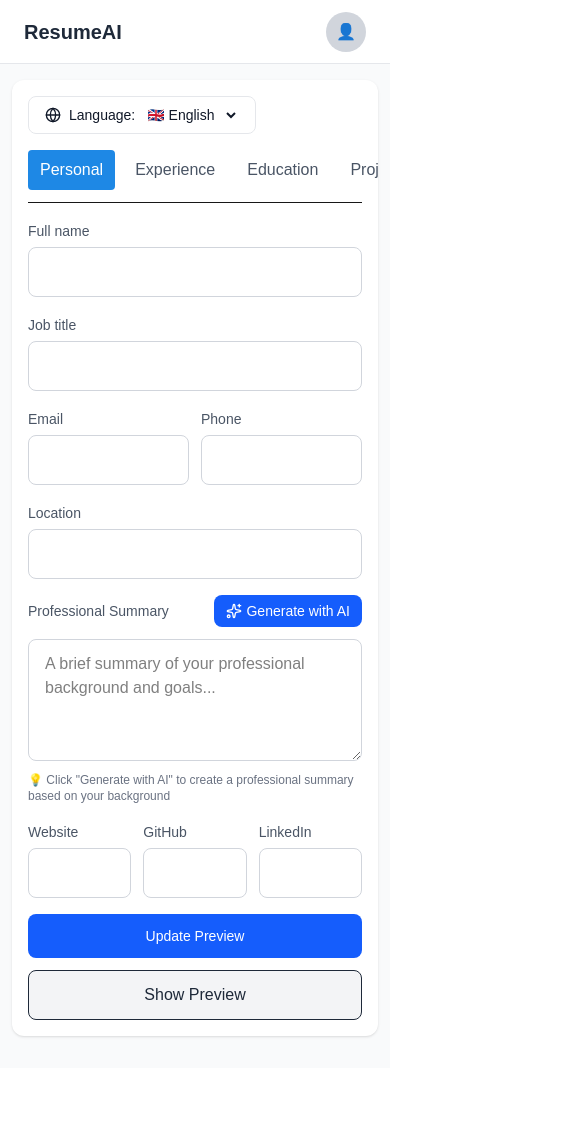
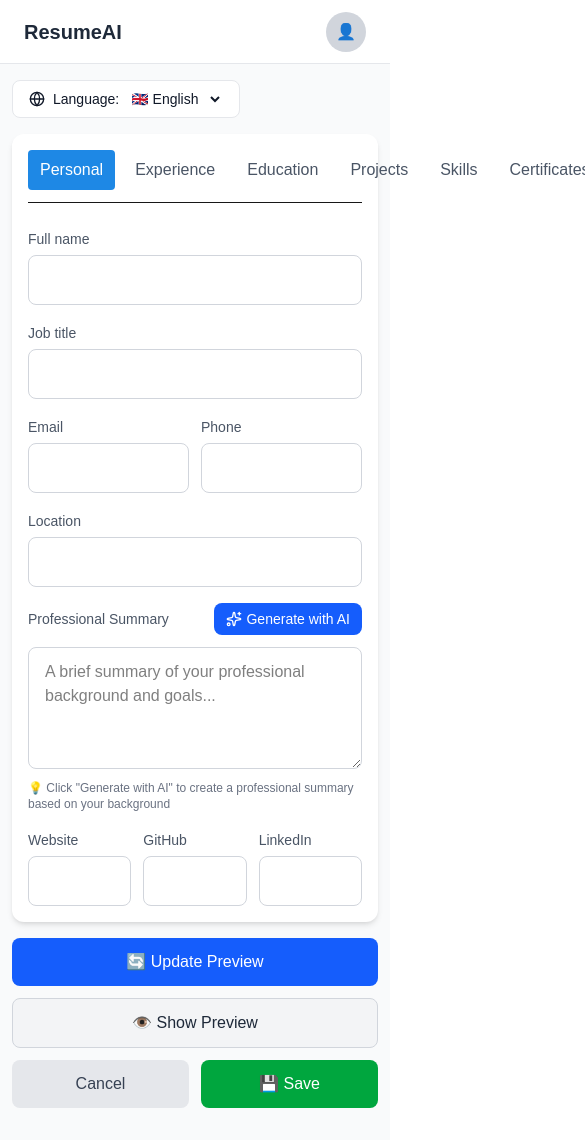
Before and after one commit to mohamdbarhoumi/ResAi-frontend, a Next.js app: page /builder in a window 390 px wide. Shown: the top 1140 px of the page, 585 px wide, since content can reach past the window. Before the commit the page ends 1068 px from the top, so only its background shows below. Built offline with nearby package versions, Linux system fonts and the light colour scheme; no server answers; sample sign-in values are in the browser's storage.

Commit message:
Mobile optimization

```diff
--- a/src/app/builder/BuilderPage.tsx
+++ b/src/app/builder/BuilderPage.tsx
@@ -86,7 +86,6 @@ export default function ResumeBuilderPage() {
           language: resume.language || resume.data.language || "en",
         });
 
-        // small delay to let state settle before preview
         setTimeout(() => handleUpdatePreview(), 120);
       }
     } catch (err) {
@@ -120,14 +119,11 @@ export default function ResumeBuilderPage() {
   };
 
   const handleUpdatePreview = () => {
-    // snapshot the zustand state
     const state = useResumeStore.getState();
     const newSnapshot = JSON.parse(JSON.stringify(state));
 
-    // quick unmount/mount trick to force preview wrapper reload
     setSnapshot(null);
 
-    // use rAF to avoid layout thrash on mobile
     requestAnimationFrame(() => {
       setSnapshot(newSnapshot);
       setPreviewKey((k) => k + 1);
@@ -190,104 +186,135 @@ export default function ResumeBuilderPage() {
   }
 
   return (
-    <main className="min-h-screen bg-gray-50 pb-8">
+    <main className="min-h-screen bg-gray-50">
       <Navbar title={isEditMode ? "Edit Resume" : "Resume Builder"} />
 
-      <div className="pt-20 px-3 sm:px-6 max-w-6xl mx-auto">
+      <div className="pt-20 px-3 sm:px-6 pb-8 max-w-7xl mx-auto">
+
+        {/* Edit Mode Badge + Language Selector - Mobile Friendly */}
+        <div className="mb-4 flex flex-col sm:flex-row sm:items-center sm:justify-between gap-3">
+          {isEditMode && (
+            <div className="inline-flex items-center px-3 py-2 bg-blue-50 border border-blue-200 rounded-lg w-fit">
+              <p className="text-sm text-blue-800">✏️ Editing existing resume</p>
+            </div>
+          )}
+          <div className="w-fit">
+            <LanguageSelector />
+          </div>
+        </div>
+
         <div className="grid grid-cols-1 lg:grid-cols-12 gap-6">
 
-          {/* LEFT COLUMN - Form & Mobile Preview */}
-          <section className="lg:col-span-7 bg-white rounded-xl shadow p-4 sm:p-6 w-full max-w-full overflow-x-hidden">
-            <div className="flex flex-wrap items-center justify-between gap-3 mb-4">
-              {isEditMode && (
-                <div className="px-3 py-2 bg-blue-50 border border-blue-200 rounded-lg">
-                  <p className="text-sm text-blue-800">✏️ Editing an existing resume</p>
-                </div>
-              )}
-              <LanguageSelector />
+          {/* LEFT COLUMN - Form */}
+          <section className="lg:col-span-7 space-y-4">
+            <div className="bg-white rounded-xl shadow-md p-4 sm:p-6">
+
+              {/* Tab Navigation */}
+              <TabNav tabs={tabs} active={activeTab} onChange={setActiveTab} />
+
+              {/* Form Content */}
+              <div className="mt-6">
+                {renderTab()}
+              </div>
             </div>
 
-            <TabNav tabs={tabs} active={activeTab} onChange={setActiveTab} />
+            {/* Mobile: Update Preview & Show/Hide Preview Buttons */}
+            <div className="lg:hidden space-y-3">
+              <button
+                onClick={handleUpdatePreview}
+                className="w-full py-3 bg-blue-600 text-white rounded-lg font-medium hover:bg-blue-700 active:bg-blue-800 transition-colors"
+              >
+                🔄 Update Preview
+              </button>
 
-            <div className="mt-4 space-y-4 w-full max-w-full overflow-x-hidden">
-              {renderTab()}
+              <button
+                onClick={() => setShowMobilePreview((s) => !s)}
+                className="w-full py-3 bg-gray-100 text-gray-800 rounded-lg font-medium border border-gray-300 hover:bg-gray-200 active:bg-gray-300 transition-colors"
+              >
+                {showMobilePreview ? "👁️ Hide Preview" : "👁️ Show Preview"}
+              </button>
+
+              {/* Mobile: Save/Cancel Buttons */}
+              <div className="flex gap-3">
+                <button
+                  onClick={() => router.push("/dashboard")}
+                  className="flex-1 py-3 bg-gray-200 text-gray-700 rounded-lg font-medium hover:bg-gray-300 active:bg-gray-400 transition-colors"
+                >
+                  Cancel
+                </button>
+
+                <button
+                  onClick={handleSave}
+                  disabled={saving}
+                  className="flex-1 py-3 bg-green-600 text-white rounded-lg font-medium hover:bg-green-700 active:bg-green-800 disabled:opacity-50 disabled:cursor-not-allowed transition-colors"
+                >
+                  {saving ? "Saving..." : isEditMode ? "💾 Update" : "💾 Save"}
+                </button>
+              </div>
             </div>
 
-            {/* Mobile controls */}
-            <div className="mt-4 lg:hidden space-y-3">
-              {/* mobile Update Preview */}
-              <button
-                onClick={handleUpdatePreview}
-                className="w-full py-3 bg-blue-600 text-white rounded-lg text-sm font-medium active:scale-[0.98] transition"
-              >
-                Update Preview
-              </button>
-
-              {/* show/hide preview */}
-              <button
-                onClick={() => setShowMobilePreview((s) => !s)}
-                className="w-full py-3 bg-gray-100 rounded-lg text-gray-800 font-medium border hover:bg-gray-200 active:scale-[0.98]"
-              >
-                {showMobilePreview ? "Hide Preview" : "Show Preview"}
-              </button>
-            </div>
-
-            {/* Mobile Preview */}
+            {/* Mobile Preview Section */}
             {showMobilePreview && (
-              <div className="mt-4 border rounded-xl bg-white p-3 max-h-[70vh] overflow-y-auto">
-                {snapshot ? (
-                  <PDFPreviewWrapper key={previewKey} data={snapshot} />
-                ) : (
-                  <div className="h-40 flex items-center justify-center text-gray-400 text-sm">
-                    Tap &quot;Update Preview&quot; to generate the preview.
-                  </div>
-                )}
+              <div className="lg:hidden bg-white rounded-xl shadow-md p-4">
+                <h3 className="font-semibold text-gray-800 mb-3 text-lg">
+                  📄 Preview
+                </h3>
+                <div className="border-2 border-gray-200 rounded-lg bg-gray-50 overflow-hidden" style={{ height: '70vh' }}>
+                  {snapshot ? (
+                    <PDFPreviewWrapper key={previewKey} data={snapshot} />
+                  ) : (
+                    <div className="h-full flex items-center justify-center text-gray-400 text-sm px-4 text-center">
+                      Tap &quot;Update Preview&quot; above to generate your resume preview
+                    </div>
+                  )}
+                </div>
               </div>
             )}
           </section>
 
           {/* RIGHT COLUMN - Desktop Preview & Actions */}
-          <aside className="hidden lg:block lg:col-span-5">
-            <div className="bg-white rounded-xl shadow p-4 h-[75vh] flex flex-col">
-              <div className="flex items-center justify-between mb-3">
-                <h3 className="font-semibold text-gray-800">Template Preview</h3>
-                <div className="flex items-center gap-2">
-                  <button
-                    onClick={handleUpdatePreview}
-                    className="px-3 py-1.5 bg-blue-600 text-white text-sm rounded hover:bg-blue-700 active:scale-[0.98]"
-                  >
-                    Update Preview
-                  </button>
-                </div>
+          <aside className="hidden lg:block lg:col-span-5 lg:sticky lg:top-24 lg:self-start">
+            <div className="bg-white rounded-xl shadow-md p-4 flex flex-col" style={{ height: 'calc(100vh - 120px)' }}>
+
+              {/* Preview Header */}
+              <div className="flex items-center justify-between mb-3 pb-3 border-b">
+                <h3 className="font-semibold text-gray-800 text-lg">📄 Preview</h3>
+                <button
+                  onClick={handleUpdatePreview}
+                  className="px-4 py-2 bg-blue-600 text-white text-sm font-medium rounded-lg hover:bg-blue-700 active:bg-blue-800 transition-colors"
+                >
+                  🔄 Update
+                </button>
               </div>
 
-              <div className="flex-1 overflow-hidden border rounded bg-gray-50">
+              {/* Preview Area */}
+              <div className="flex-1 overflow-hidden border-2 border-gray-200 rounded-lg bg-gray-50">
                 {snapshot ? (
                   <PDFPreviewWrapper key={previewKey} data={snapshot} />
                 ) : (
-                  <div className="h-full flex items-center justify-center text-gray-400 text-sm">
-                    Click &quot;Update Preview&quot; to generate your resume.
+                  <div className="h-full flex items-center justify-center text-gray-400 text-sm px-4 text-center">
+                    Click &quot;Update&quot; to generate your resume preview
                   </div>
                 )}
               </div>
-            </div>
 
-            {/* ACTION BUTTONS */}
-            <div className="mt-4 flex gap-3">
-              <button
-                onClick={() => router.push("/dashboard")}
-                className="px-4 py-2 bg-gray-200 text-gray-700 rounded hover:bg-gray-300 active:scale-[0.98]"
-              >
-                Cancel
-              </button>
+              {/* Desktop Action Buttons */}
+              <div className="mt-4 flex gap-3">
+                <button
+                  onClick={() => router.push("/dashboard")}
+                  className="px-6 py-2.5 bg-gray-200 text-gray-700 rounded-lg font-medium hover:bg-gray-300 active:bg-gray-400 transition-colors"
+                >
+                  Cancel
+                </button>
 
-              <button
-                onClick={handleSave}
-                disabled={saving}
-                className="flex-1 px-4 py-2 bg-green-600 text-white rounded hover:bg-green-700 disabled:opacity-50 active:scale-[0.98]"
-              >
-                {saving ? "Saving..." : isEditMode ? "Update Resume" : "Save Resume"}
-              </button>
+                <button
+                  onClick={handleSave}
+                  disabled={saving}
+                  className="flex-1 px-6 py-2.5 bg-green-600 text-white rounded-lg font-medium hover:bg-green-700 active:bg-green-800 disabled:opacity-50 disabled:cursor-not-allowed transition-colors"
+                >
+                  {saving ? "Saving..." : isEditMode ? "💾 Update Resume" : "💾 Save Resume"}
+                </button>
+              </div>
             </div>
           </aside>
         </div>
```
